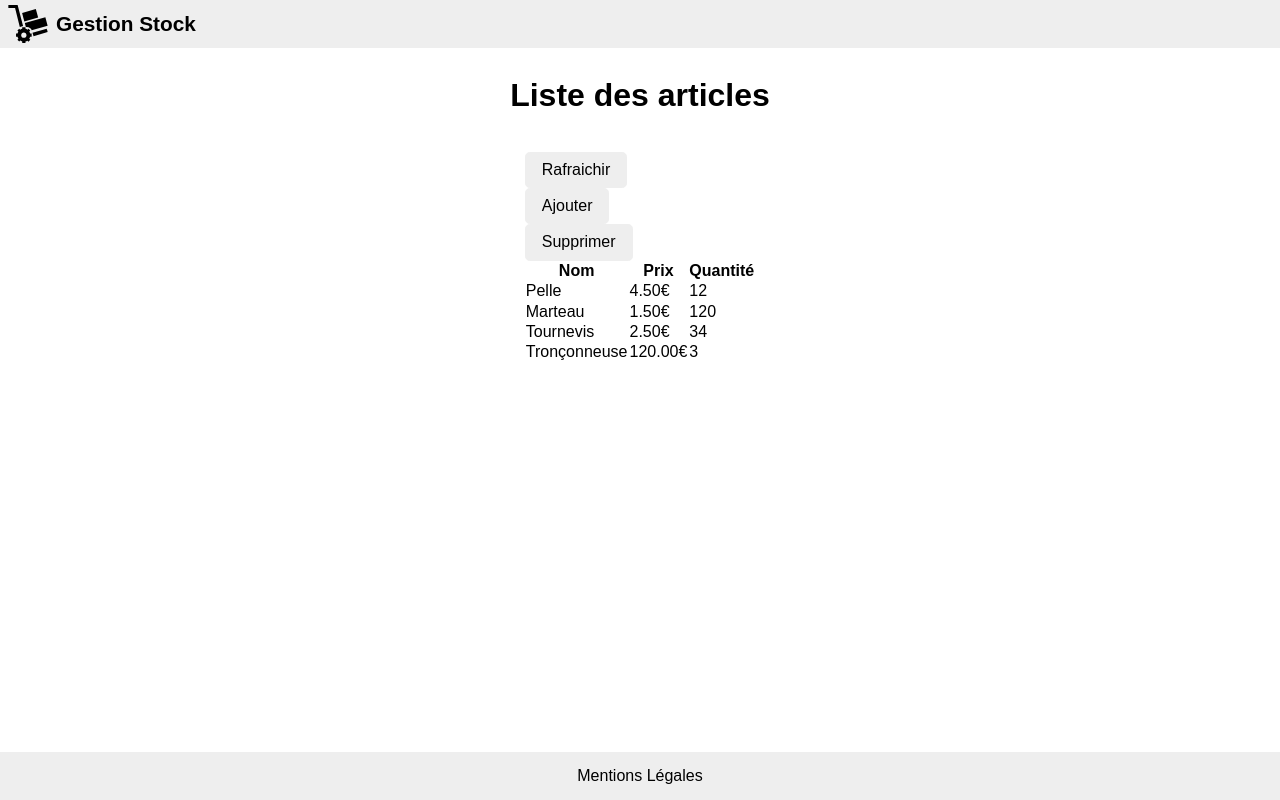
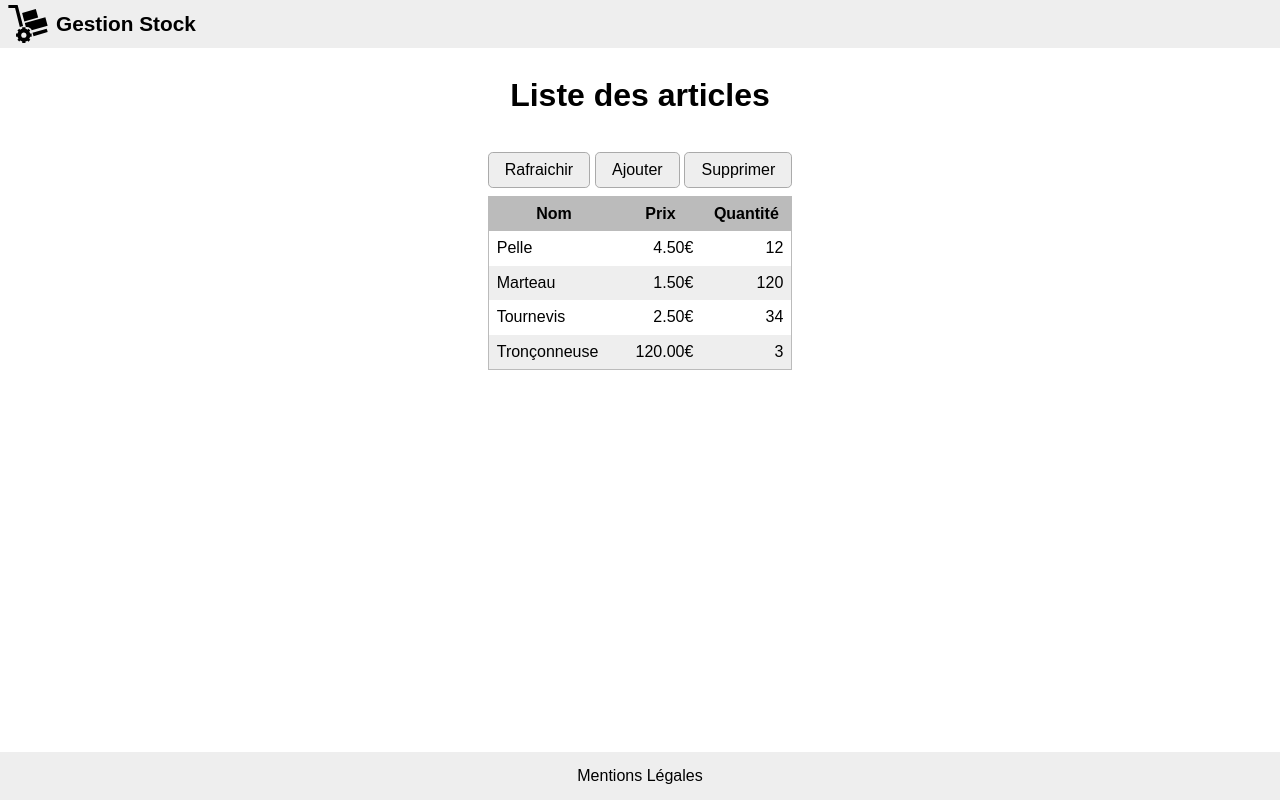
Before and after one commit to jlg-formation/agu-fev-2023, an Angular app in the folder front/: page /stock in a window 1280 px wide. Built offline with nearby package versions, Linux system fonts and the light colour scheme.

Commit message:
dev: added css on table

```diff
--- a/front/src/app/stock/stock.component.scss
+++ b/front/src/app/stock/stock.component.scss
@@ -0,0 +1,43 @@
+div.content {
+  display: flex;
+  flex-flow: column;
+  gap: 0.5em;
+
+  nav {
+    display: flex;
+    gap: 0.3em;
+  }
+
+  table {
+    border: 0.1em solid #bbb;
+
+    th,
+    td {
+      padding: 0.5em 0.5em;
+    }
+
+    thead {
+      background-color: #bbb;
+    }
+
+    tbody {
+      cursor: pointer;
+      tr:nth-child(even) {
+        background-color: #eee;
+      }
+
+      tr:hover {
+        background-color: #ddd;
+      }
+
+      tr.selected {
+        background-color: #ccc;
+      }
+
+      td.qty,
+      td.price {
+        text-align: right;
+      }
+    }
+  }
+}
--- a/front/src/scss/button.scss
+++ b/front/src/scss/button.scss
@@ -1,6 +1,6 @@
 button,
 a.button {
-  border: 0.1em solid #eee;
+  border: 0.1em solid #aaa;
   background-color: #eee;
   padding: 0.5em 1em;
   border-radius: 0.3em;
```
